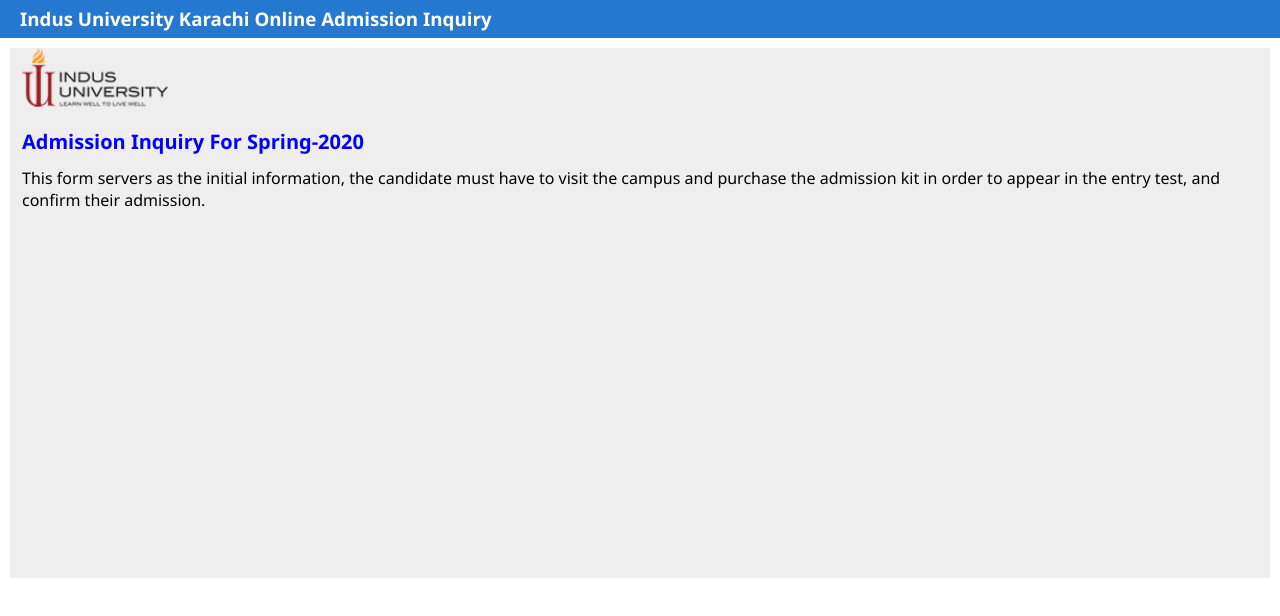
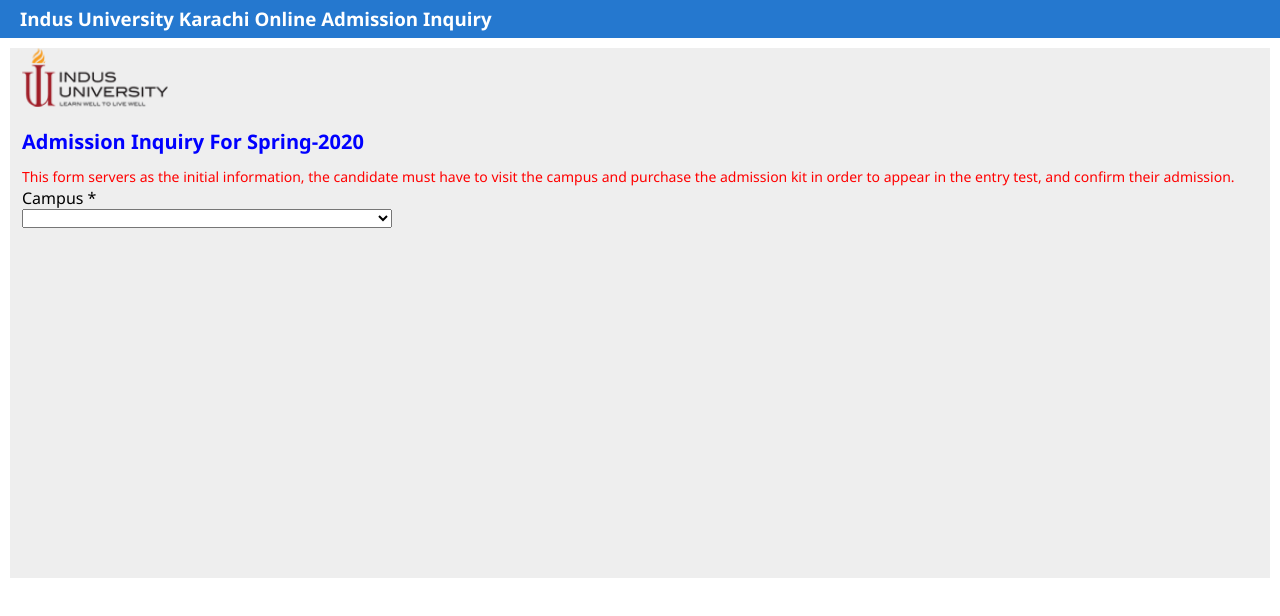
Before and after one commit to ahs1n/Create-a-web-page-with-a-form-using-css, a plain HTML site: page index.html in a window 1280 px wide. Drawn offline with Linux system fonts and the light colour scheme.

Commit message:
add campus

```diff
--- a/index.html
+++ b/index.html
@@ -20,6 +20,14 @@
         <p>
             This form servers as the initial information, the candidate must have to visit the campus and purchase the admission kit in order to appear in the entry test, and confirm their admission.
         </p>
+        <div class="campus">
+            <label for="campus">Campus *</label>
+            <select id="country" name="country">
+            <option value="blank"></option>
+            <option value="main_campus">Main Campus</option>
+            <option value="clifton">Clifton Study Center</option>
+            </select>
+        </div>
     </div>
 </body>
 </html>
--- a/style.css
+++ b/style.css
@@ -44,4 +44,18 @@ header
 {
     margin-block-end: 0%;
     margin-block-start: 0%;
+    font-size: 14px;
+    line-height: 20px;
+    font-weight: 400;
+    color: #ff0000;
 }
+.campus
+{
+    display: flex;
+    flex-direction: column;
+    width: 370px;
+}
+.campus option
+{
+    font-size: 18px;
+}
```
